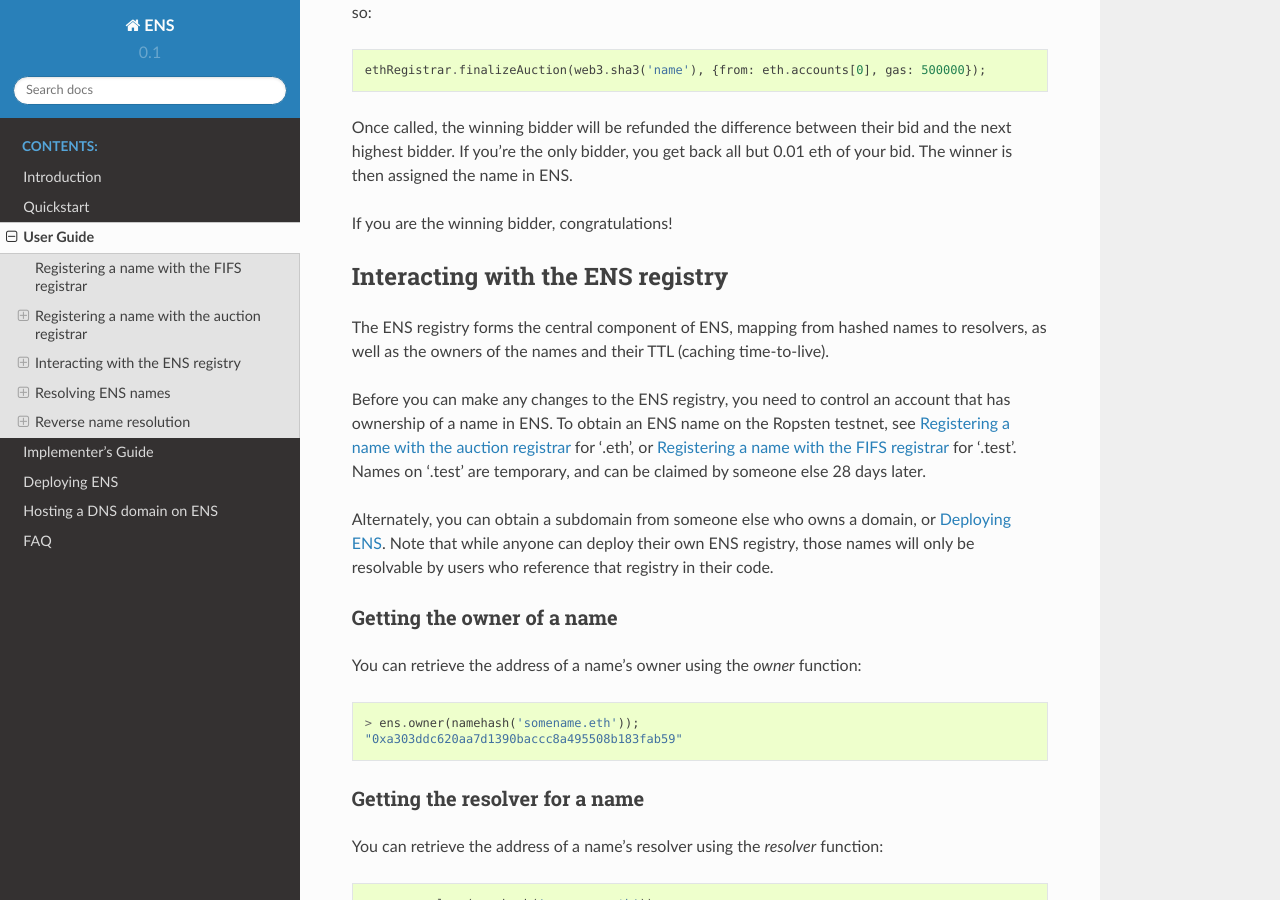
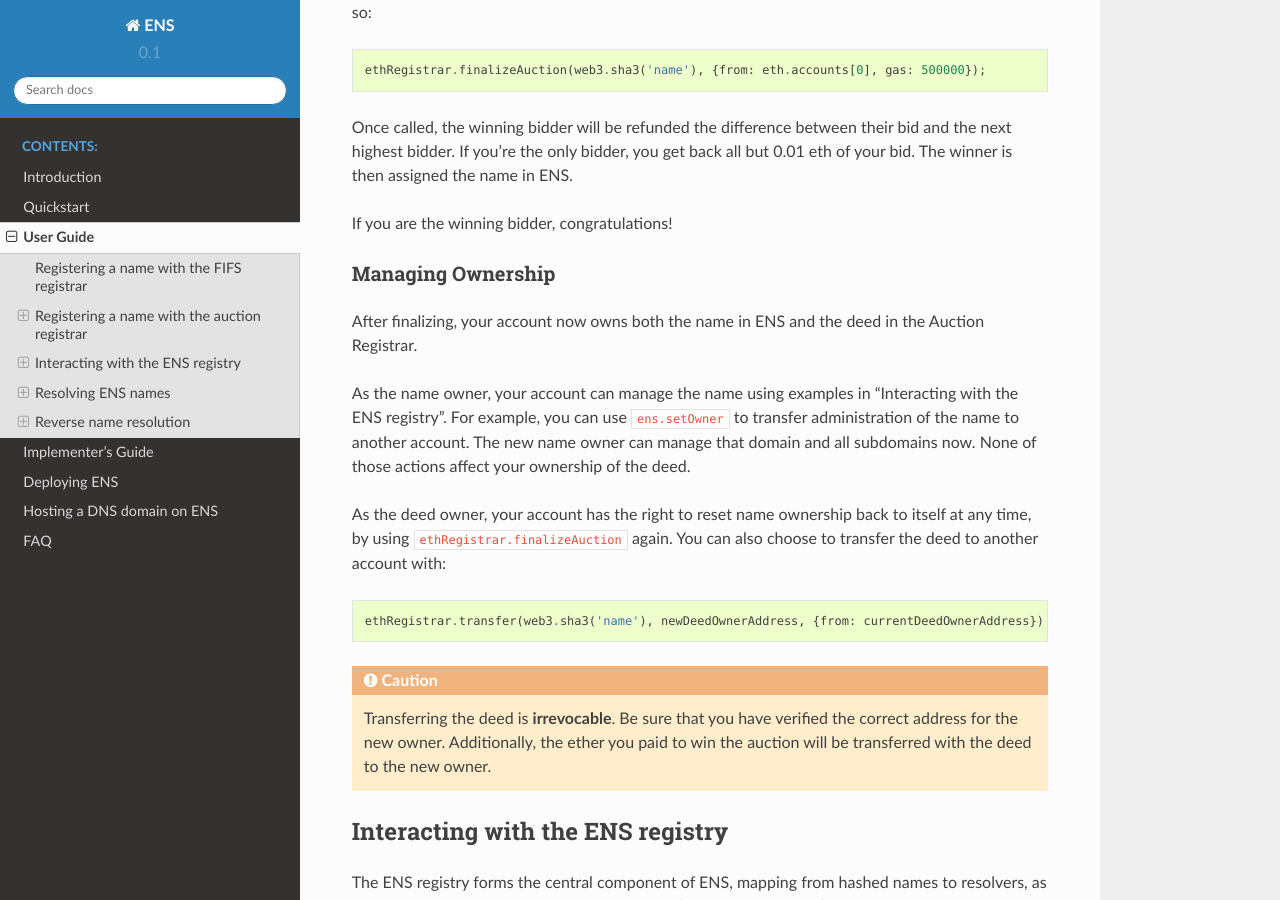
Before and after one commit to ensdomains/ens, a Sphinx documentation site: the page built from docs/userguide.rst, in a window 1280 px wide and 900 px high, scrolled down 4235 px. Built offline with Sphinx 7.4.7 and the Read the Docs theme 2.0.0, drawn with Linux system fonts in a browser that asks for light colours.

Commit message:
Doc update: auction ownership model details (#206)
Clarify the difference between owning the name and owning the deed, and how those two pieces interact.

```diff
--- a/docs/userguide.rst
+++ b/docs/userguide.rst
@@ -169,6 +169,22 @@
 Once called, the winning bidder will be refunded the difference between their bid and the next highest bidder. If you're the only bidder, you get back all but 0.01 eth of your bid. The winner is then assigned the name in ENS.
 
 If you are the winning bidder, congratulations!
+
+Managing Ownership
+----------------------
+
+After finalizing, your account now owns both the name in ENS and the deed in the Auction Registrar.
+
+As the name owner, your account can manage the name using examples in "Interacting with the ENS registry". For example, you can use :code:`ens.setOwner` to transfer administration of the name to another account. The new name owner can manage that domain and all subdomains now. None of those actions affect your ownership of the deed.
+
+As the deed owner, your account has the right to reset name ownership back to itself at any time, by using :code:`ethRegistrar.finalizeAuction` again. You can also choose to transfer the deed to another account with:
+
+::
+
+    ethRegistrar.transfer(web3.sha3('name'), newDeedOwnerAddress, {from: currentDeedOwnerAddress})
+
+.. CAUTION::
+   Transferring the deed is **irrevocable**. Be sure that you have verified the correct address for the new owner. Additionally, the ether you paid to win the auction will be transferred with the deed to the new owner.
 
 .. _interacting:
 
```
